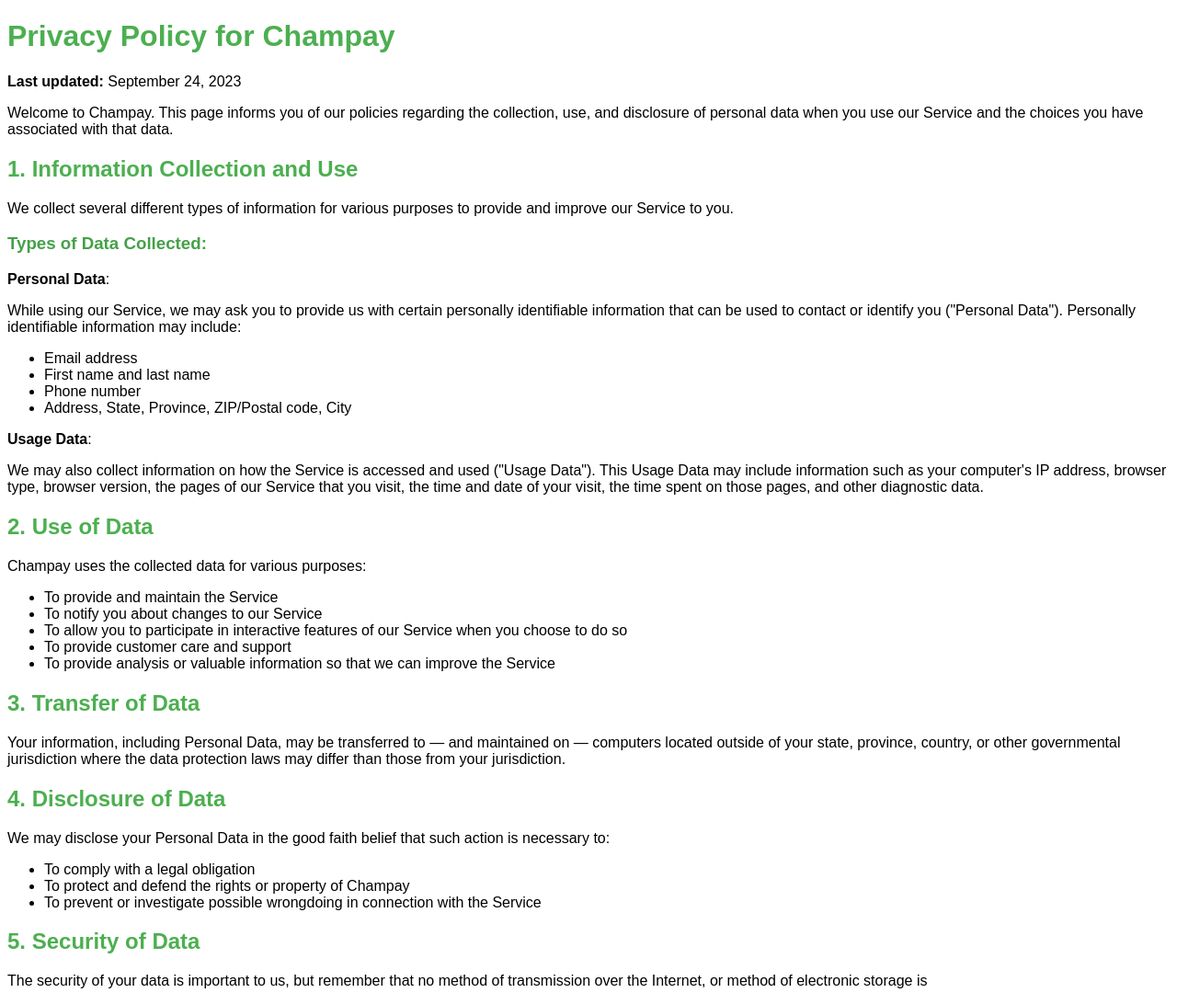
After one commit to ayael01/champay, a Flask app: page /privacy_policy in a window 1280 px wide. The commit adds this page. Shown: the whole page at 92% size. Run offline with Flask 3, Linux system fonts and the light colour scheme.

Commit message:
Privecy Policy

```diff
--- a/app.py
+++ b/app.py
@@ -209,6 +209,13 @@ def dashboard():
 
     return render_template("dashboard.html", message=message, groups=groups, username=username)
 
+
+@app.route("/privacy_policy", methods=["GET"])
+def privacy_policy():
+    # Log access to privacy policy
+    log(session.get("email", "Guest"), f'Accessed {request.path} path')
+
+    return render_template("privacy_policy.html")
 
 
 @app.route("/group_expenses/<int:group_id>", methods=["GET", "POST"])
--- a/templates/homepage.html
+++ b/templates/homepage.html
@@ -45,5 +45,8 @@
             document.getElementById("timezone").value = tz;
         });
     </script>
+    <footer>
+        <a href="{{ url_for('privacy_policy') }}">Privacy Policy</a>
+    </footer>
 </body>
 </html>
--- /dev/null
+++ b/templates/privacy_policy.html
@@ -0,0 +1,77 @@
+<!DOCTYPE html>
+<html lang="en">
+<head>
+    <meta charset="UTF-8">
+    <meta name="viewport" content="width=device-width, initial-scale=1.0">
+    <title>Privacy Policy for Champay</title>
+    <style>
+        body {
+            font-family: Arial, sans-serif;
+            background-color: #FFFFFF;
+            color: #000000;
+        }
+
+        h1, h2 {
+            color: #4CAF50;
+        }
+
+        h3 {
+            color: #45a049;
+        }
+
+        a {
+            color: #FF0000;
+            text-decoration: none;
+        }
+
+        a:hover {
+            text-decoration: underline;
+        }
+    </style>
+</head>
+<body>
+    <h1>Privacy Policy for Champay</h1>
+    <p><strong>Last updated:</strong> September 24, 2023</p>
+
+    <p>Welcome to Champay. This page informs you of our policies regarding the collection, use, and disclosure of personal data when you use our Service and the choices you have associated with that data.</p>
+
+    <h2>1. Information Collection and Use</h2>
+    <p>We collect several different types of information for various purposes to provide and improve our Service to you.</p>
+
+    <h3>Types of Data Collected:</h3>
+
+    <strong>Personal Data</strong>:
+    <p>While using our Service, we may ask you to provide us with certain personally identifiable information that can be used to contact or identify you ("Personal Data"). Personally identifiable information may include:</p>
+    <ul>
+        <li>Email address</li>
+        <li>First name and last name</li>
+        <li>Phone number</li>
+        <li>Address, State, Province, ZIP/Postal code, City</li>
+    </ul>
+
+    <strong>Usage Data</strong>:
+    <p>We may also collect information on how the Service is accessed and used ("Usage Data"). This Usage Data may include information such as your computer's IP address, browser type, browser version, the pages of our Service that you visit, the time and date of your visit, the time spent on those pages, and other diagnostic data.</p>
+
+    <h2>2. Use of Data</h2>
+    <p>Champay uses the collected data for various purposes:</p>
+    <ul>
+        <li>To provide and maintain the Service</li>
+        <li>To notify you about changes to our Service</li>
+        <li>To allow you to participate in interactive features of our Service when you choose to do so</li>
+        <li>To provide customer care and support</li>
+        <li>To provide analysis or valuable information so that we can improve the Service</li>
+    </ul>
+
+    <h2>3. Transfer of Data</h2>
+    <p>Your information, including Personal Data, may be transferred to — and maintained on — computers located outside of your state, province, country, or other governmental jurisdiction where the data protection laws may differ than those from your jurisdiction.</p>
+
+    <h2>4. Disclosure of Data</h2>
+    <p>We may disclose your Personal Data in the good faith belief that such action is necessary to:</p>
+    <ul>
+        <li>To comply with a legal obligation</li>
+        <li>To protect and defend the rights or property of Champay</li>
+        <li>To prevent or investigate possible wrongdoing in connection with the Service</li>
+    </ul>
+
+    <h2>5. Security of Data</h2>
+    <p>The security of your data is important to us, but remember that no method of transmission over the Internet, or method of electronic storage is
```
Also changed, not shown: static/homepage.css (+16 -0 lines).
